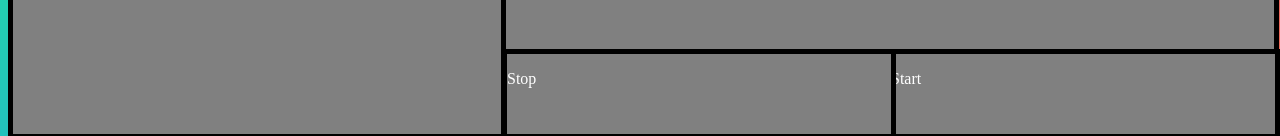
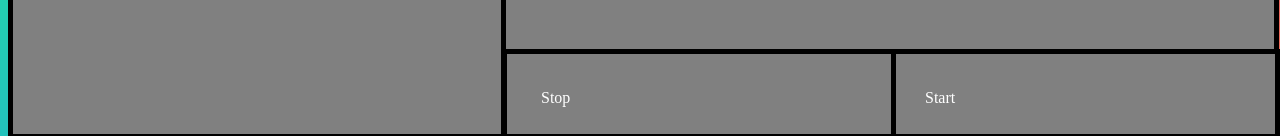
Before and after one commit to GSU-CS-Software-Engineering/2023Spring-ProgrammingPrinciplesAid, a Next.js app: page /problems/1 in a window 1280 px wide. Shown: the part 661-797 px from the top of the page. Built offline with nearby package versions, Linux system fonts and the light colour scheme.

Commit message:
Update codeStyle.css

```diff
--- a/app/problems/[coder]/(styles)/codeStyle.css
+++ b/app/problems/[coder]/(styles)/codeStyle.css
@@ -71,3 +71,25 @@ body {
     touch-action: none;
     user-select: none;
   }
+  .button1{
+    border: none;
+    color: white;
+    padding: 15px 32px;
+    text-align: center;
+    text-decoration: none;
+    display: inline-block;
+    font-size: 16px;
+    margin: 4px 2px;
+    cursor: pointer;
+  }
+  .button2{
+    border: none;
+    color: white;
+    padding: 15px 32px;
+    text-align: center;
+    text-decoration: none;
+    display: inline-block;
+    font-size: 16px;
+    margin: 4px 2px;
+    cursor: pointer;
+  }
```
